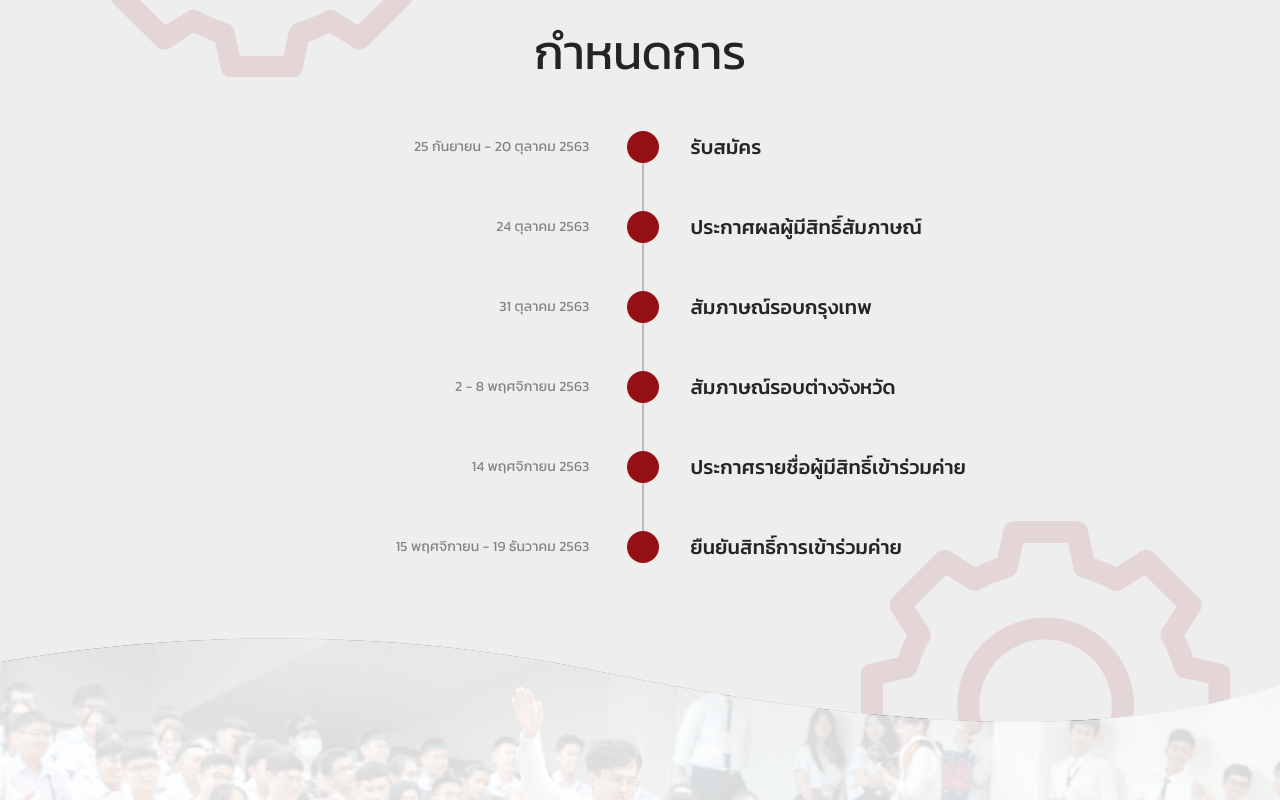
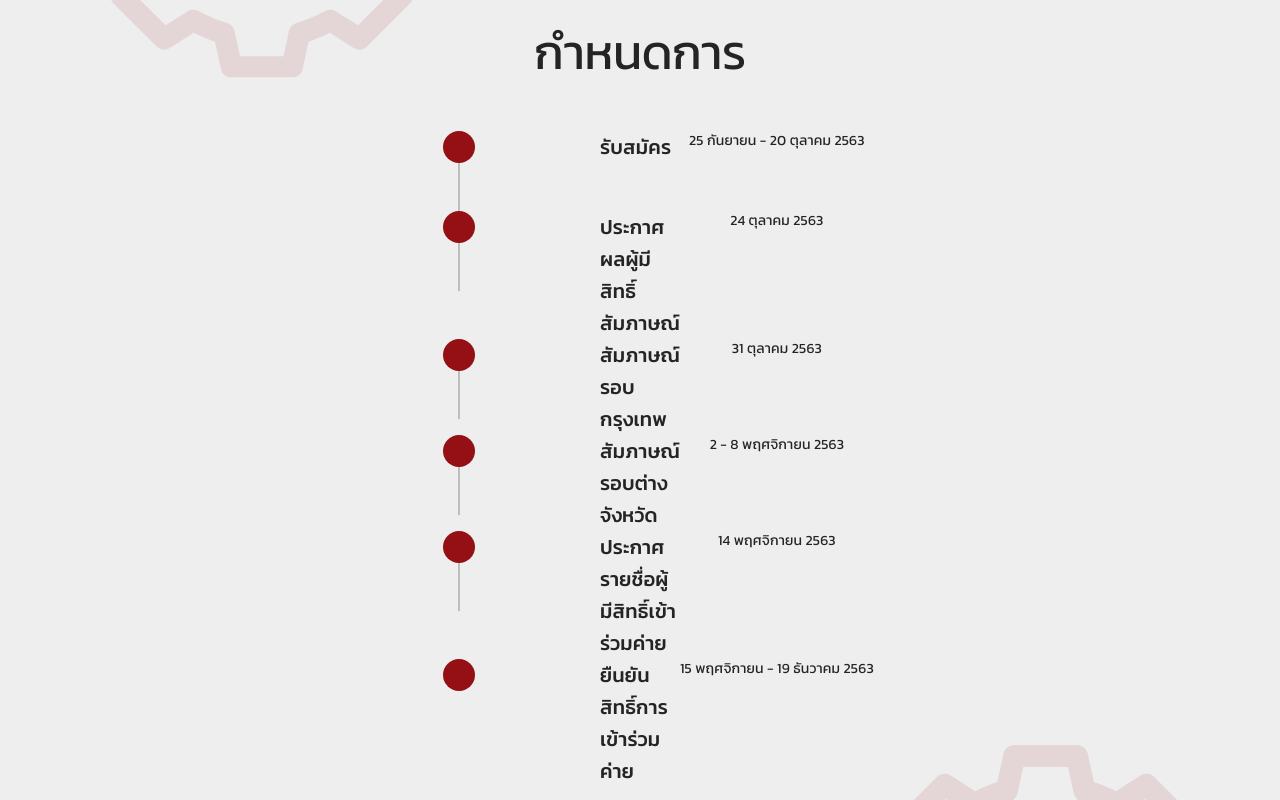
Before and after one commit to esc-chula/larngearcamp-frontend, a React (Create React App) app: page / in a window 1280 px wide. Shown: the part 1860-2660 px from the top of the page. Built offline with nearby package versions, Linux system fonts and the light colour scheme.

Commit message:
💄 moved contents to left

```diff
--- a/src/core/components/timeline.component.tsx
+++ b/src/core/components/timeline.component.tsx
@@ -66,10 +66,6 @@ export const TimelineDisplay: React.FC<TimelineProps> = props => {
     <Box className={`${classes.container} ${rest.className}`} {...rest}>
       {label.map(({ title, duration }, i, arr) => (
         <React.Fragment key={i}>
-          <Typography variant="body2" className={classes.leftText}>
-            {duration}
-          </Typography>
-
           <div className={classes.middleContainer}>
             <div className={classes.numberCircle} />
             {(includeFinalLine || i < arr.length - 1) && (
@@ -78,10 +74,12 @@ export const TimelineDisplay: React.FC<TimelineProps> = props => {
               </Box>
             )}
           </div>
-
-          <Typography variant="h6" className={classes.rightText}>
-            {title}
-          </Typography>
+          <React.Fragment>
+            <Typography variant="h6" className={classes.rightText}>
+              {title}
+            </Typography>
+            <Typography variant="body2">{duration}</Typography>
+          </React.Fragment>
         </React.Fragment>
       ))}
       {/*
```
